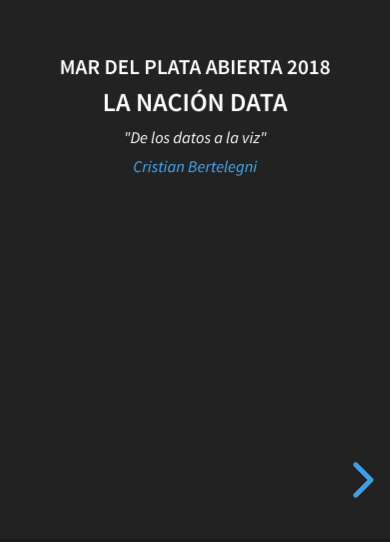
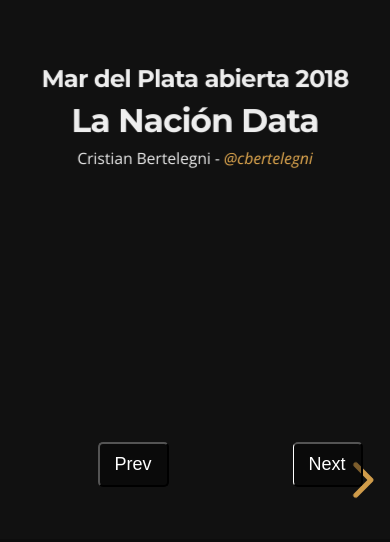
Before and after one commit to cbertelegni/presentaciones, a plain HTML site: page mardelplata-abierta-2018/index.html in a window 390 px wide. Shown: the part 302-844 px from the top of the page. Drawn offline with nearby package versions, Linux system fonts and the light colour scheme.

Commit message:
Update 2018-05-10T19:44:38.092Z

```diff
--- a/mardelplata-abierta-2018/css/style.css
+++ b/mardelplata-abierta-2018/css/style.css
@@ -0,0 +1,20 @@
+/** Custom controls for presentation with broser-sync */
+#controls_slides_mobile { position: fixed; z-index: 10000; width: 100%; height: 100px; bottom: 0; left: 0; }
+#controls_slides_mobile .prev, #controls_slides_mobile .next {
+	position: absolute; top:0; left: 25%;
+	font-size: 18px;
+	color: #fff;
+	background: rgba(0, 0, 0, 0.4 );
+	border-radius: 5px;
+	padding: 10px 15px;
+
+
+}
+#controls_slides_mobile .prev {}
+#controls_slides_mobile .next {left: 75%; border-left: 1px solid #fff;}
+
+#controls_slides_mobile { display: none; }
+@media only screen and (max-width: 600px) {
+	#controls_slides_mobile { display: block; }
+}
+/** /Custom controls for presentation with broser-sync */
--- a/mardelplata-abierta-2018/index.html
+++ b/mardelplata-abierta-2018/index.html
@@ -13,7 +13,9 @@
         <link rel="stylesheet" href="../reveal.js/lib/css/zenburn.css">
 
         <!-- Theme selection -->
-        <link rel="stylesheet" href="../reveal.js/css/theme/black.css" id="theme">
+        <!-- <link rel="stylesheet" href="../reveal.js/css/theme/black.css" id="theme"> -->
+        <!-- <link rel="stylesheet" href="../reveal.js/css/theme/white.css" id="theme"> -->
+        <link rel="stylesheet" href="../reveal.js/css/theme/night.css" id="theme">
         <link rel="stylesheet" href="css/style.css">
 
         <!-- Printing and PDF exports -->
@@ -58,7 +60,8 @@
                          data-separator="^\n\[slide-sep\]\n\n"
                          data-separator-vertical="^\n\[vertical-sep\]\n\n"
                          data-separator-notes="^Note:"
-                         data-charset="utf-8">
+                         data-charset="utf-8"
+                         data-background="#333">
                 </section>
                 <section data-markdown="markdown/05_aplicacion.md"
                          data-separator="^\n\[slide-sep\]\n\n"
@@ -85,6 +88,7 @@
 
             </div>
         </div>
+
 
         <script src="../reveal.js/lib/js/head.min.js"></script>
         <script src="../reveal.js/js/reveal.js"></script>
@@ -113,5 +117,9 @@
                 ]
             });
         </script>
+         <div id="controls_slides_mobile">
+            <button class="prev" onclick="Reveal.navigatePrev()">Prev</button>
+            <button class="next" onclick="Reveal.navigateNext()">Next</button>
+        </div>
     </body>
 </html>
--- a/mardelplata-abierta-2018/markdown/01_intro.md
+++ b/mardelplata-abierta-2018/markdown/01_intro.md
@@ -2,9 +2,9 @@
 
 ## La Nación Data
 
-_"De los datos a la viz"_
+<!-- _"De los datos a la viz"_ -->
 
-_[Cristian Bertelegni][cbertelegni]_
+Cristian Bertelegni - _[@cbertelegni][cbertelegni]_
 
 
 [cbertelegni]: https://twitter.com/cbertelegni
--- a/mardelplata-abierta-2018/markdown/03_nacimiento.md
+++ b/mardelplata-abierta-2018/markdown/03_nacimiento.md
@@ -19,4 +19,4 @@
 
 #### _Haciendo preguntas a los datos..._
 
-En un micro, BUE-MDQ, viendo el dataset entendí que nos podían contar algo mas...
+En un micro BUE-MDQ, el dataset dijo que pude contar algo más...
--- a/mardelplata-abierta-2018/markdown/05_aplicacion.md
+++ b/mardelplata-abierta-2018/markdown/05_aplicacion.md
@@ -15,7 +15,7 @@
 
 [vertical-sep]
 
-* Cada semana se actualiza la base de datos con el csv antes mencionado
+* Cada semana se actualiza la base de datos con un csv generado desde los pdf por medio de un OCR.
 * Panel de administración
 
 <img alt="Aplicación Crongresoscopio" data-src="./images/admin_django.gif">
--- a/mardelplata-abierta-2018/markdown/07_gracias.md
+++ b/mardelplata-abierta-2018/markdown/07_gracias.md
@@ -1,5 +1,12 @@
 
 
+### ¿Qué aprendimos?
+
+* Los datos responden pregunta
+* El trabajo en equipo potencia elproyecto
+* ...
+
+[vertical-sep]
 
 ##### Créditos congresoscopio
 
```
Also changed, not shown: mardelplata-abierta-2018/images/spreadsheet.png, 1 other file.
